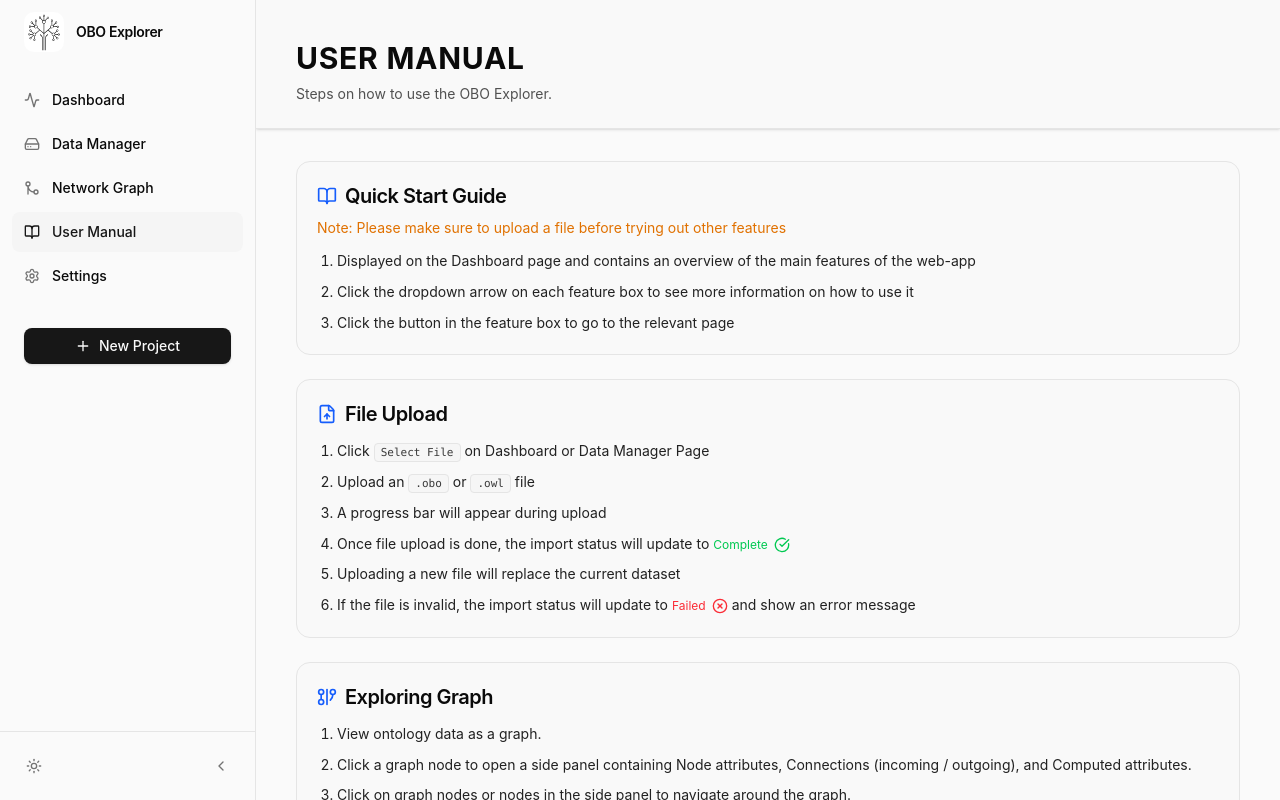
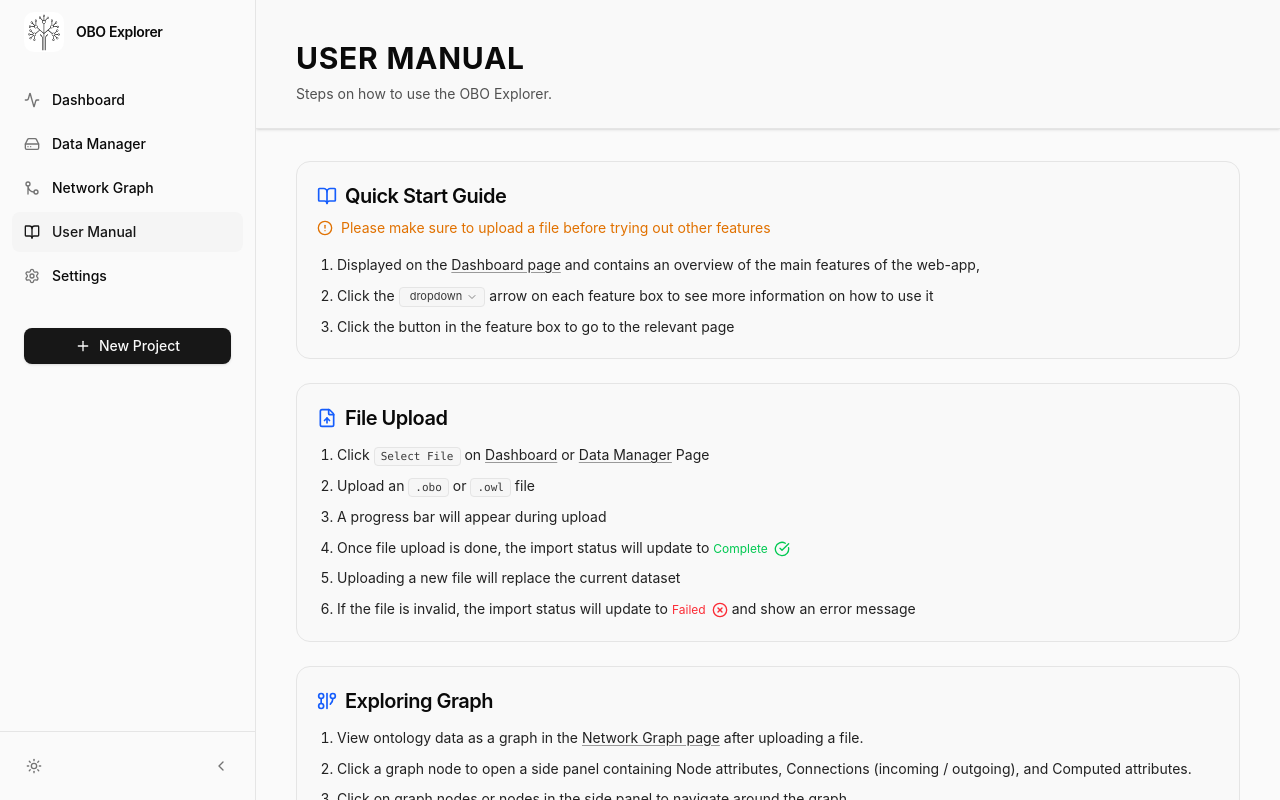
Before and after one commit to aprofilef293/capstone-project-26t1-3900-t13a-apple, a React (Vite) app in the folder frontend/: page /manual in a window 1280 px wide. Built offline with nearby package versions, Linux system fonts and the light colour scheme; what graphology would draw is missing.

Commit message:
add more styling + hyperlinks

```diff
--- a/frontend/src/pages/UserManual.tsx
+++ b/frontend/src/pages/UserManual.tsx
@@ -12,9 +12,12 @@ import {
   X,
   CheckCircle,
   XCircle,
+  ChevronDown,
+  CircleAlert,
 } from "lucide-react";
 import { PageHeader } from "../components/layout/PageHeader";
 import type { JSX } from "react/jsx-runtime";
+import { Link } from "@tanstack/react-router";
 
 type ManualItem = string | JSX.Element;
 
@@ -31,8 +34,17 @@ const sections: ManualSection[] = [
     icon: BookOpen,
     note: "Please make sure to upload a file before trying out other features",
     items: [
-      "Displayed on the Dashboard page and contains an overview of the main features of the web-app",
-      "Click the dropdown arrow on each feature box to see more information on how to use it",
+      <>
+        Displayed on the <Link to="/" className="underline decoration-sidebar-foreground/40 underline-offset-2 hover:text-blue-600 dark:hover:text-blue-400">Dashboard page</Link> and contains an overview of the main features of the web-app,
+      </>,
+      <>
+        Click the
+        <span className="mx-1 inline-flex items-center gap-1 rounded border border-sidebar-border bg-sidebar-accent/60 pl-2.5 pr-1.5 text-[11px] text-sidebar-foreground/80 align-middle">
+          dropdown
+          <ChevronDown className="h-3 w-3 opacity-60" />
+        </span>
+        arrow on each feature box to see more information on how to use it
+      </>,
       "Click the button in the feature box to go to the relevant page",
     ],
   },
@@ -41,7 +53,7 @@ const sections: ManualSection[] = [
     icon: FileUp,
     items: [
       <>
-        Click <code className="rounded border border-sidebar-border bg-sidebar-accent/60 px-1.5 py-0.5 font-mono text-[11px] text-sidebar-foreground/80">Select File</code> on Dashboard or Data Manager Page
+        Click <code className="rounded border border-sidebar-border bg-sidebar-accent/60 px-1.5 py-0.5 font-mono text-[11px] text-sidebar-foreground/80">Select File</code> on <Link to="/" className="underline decoration-sidebar-foreground/40 underline-offset-2 hover:text-blue-600 dark:hover:text-blue-400">Dashboard</Link> or <Link to="/manager" className="underline decoration-sidebar-foreground/40 underline-offset-2 hover:text-blue-600 dark:hover:text-blue-400">Data Manager</Link> Page
       </>,
       <>
         Upload an <code className="rounded border border-sidebar-border bg-sidebar-accent/60 px-1.5 py-0.5 font-mono text-[11px] text-sidebar-foreground/80">.obo</code> or <code className="rounded border border-sidebar-border bg-sidebar-accent/60 px-1.5 py-0.5 font-mono text-[11px] text-sidebar-foreground/80">.owl</code> file
@@ -69,7 +81,9 @@ const sections: ManualSection[] = [
     title: "Exploring Graph",
     icon: GitGraph,
     items: [
-      "View ontology data as a graph.",
+      <>
+        View ontology data as a graph in the <Link to="/explorer" className="underline decoration-sidebar-foreground/40 underline-offset-2 hover:text-blue-600 dark:hover:text-blue-400">Network Graph page</Link> after uploading a file.
+      </>,
       "Click a graph node to open a side panel containing Node attributes, Connections (incoming / outgoing), and Computed attributes.",
       "Click on graph nodes or nodes in the side panel to navigate around the graph.",
       "Connections can be sorted by Name, Size, Importance, Type, and Colour.",
@@ -177,8 +191,9 @@ export function UserManual() {
                 </h2>
 
                 {section.note && (
-                  <p className="mt-2 text-sm text-amber-600 dark:text-amber-400">
-                    Note: {section.note}
+                  <p className="mt-2 inline-flex items-start gap-2 text-sm text-amber-600 dark:text-amber-400">
+                    <CircleAlert className="mt-0.5 h-4 w-4 shrink-0" />
+                    <span>{section.note}</span>
                   </p>
                 )}
 
```
